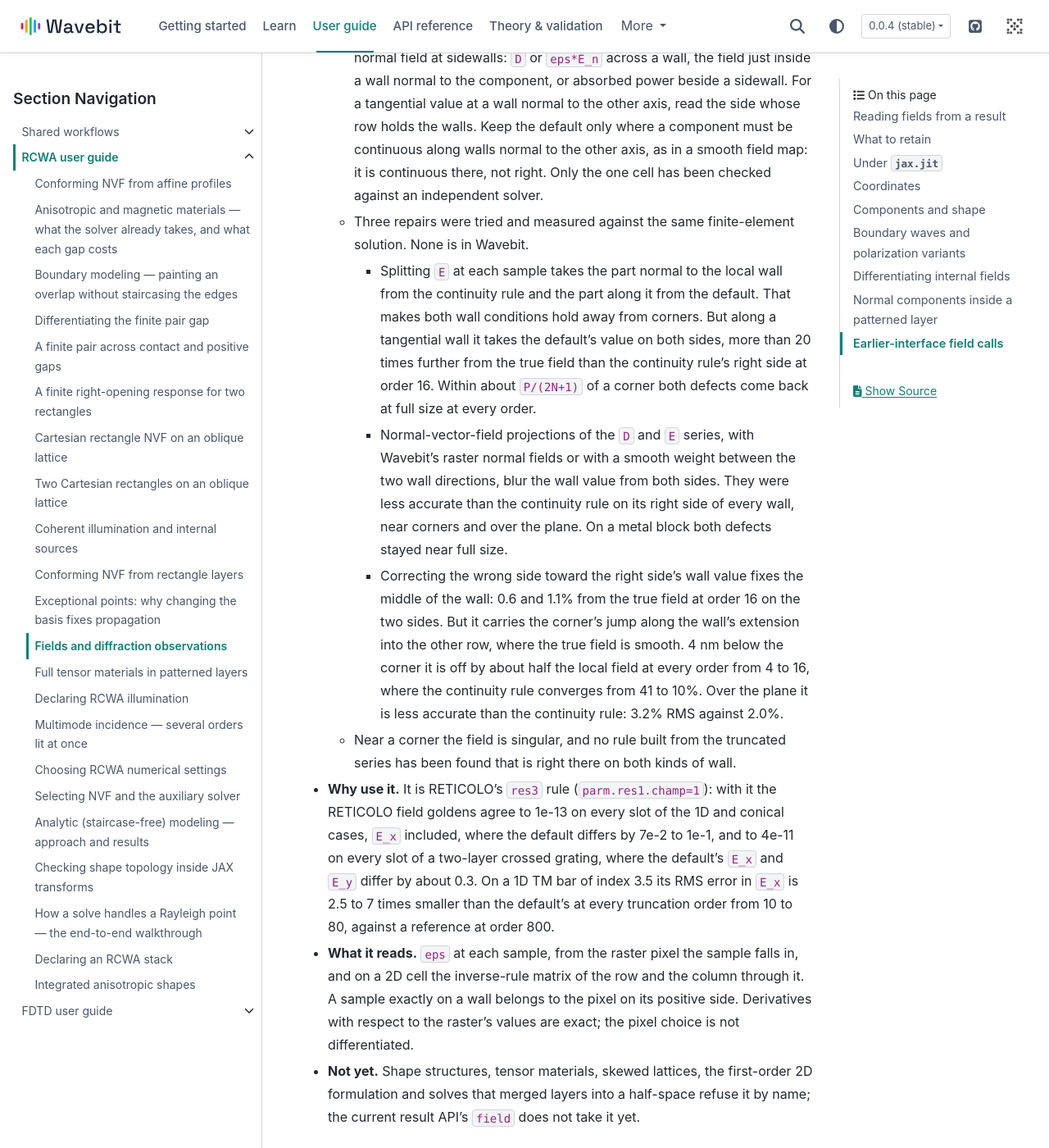
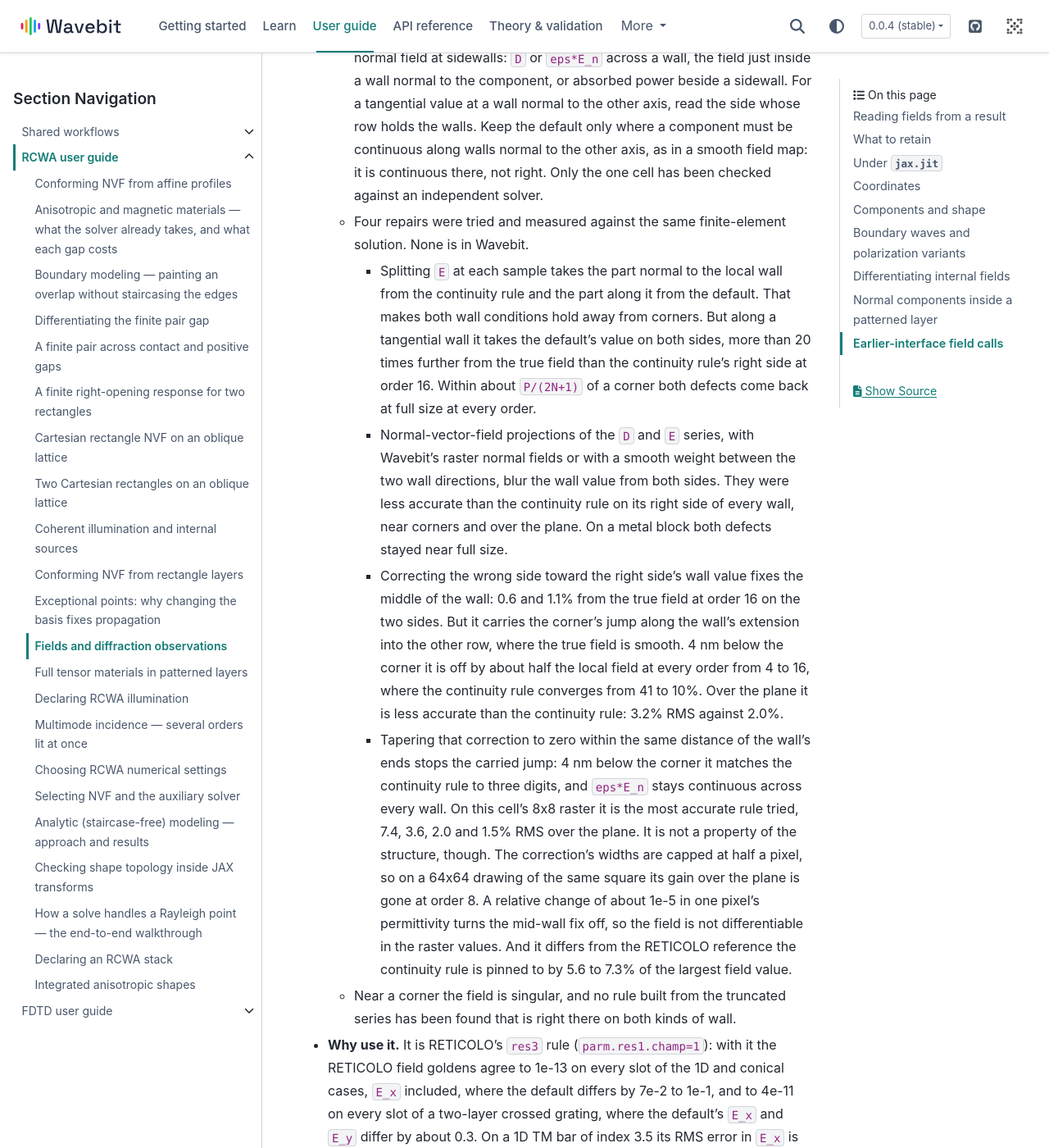
Before and after one commit to fieldalgo/wavebit, a Sphinx documentation site: the page built from docs/guide/rcwa/fields.md, in a window 1280 px wide and 1400 px high, scrolled down 7796 px. Shown: the whole window at 82% size. Built offline with Sphinx 7.4.7 and the PyData theme 0.15.4, drawn with Linux system fonts in a browser that asks for light colours; pages that are not in the unit, such as notebooks, are missing from menus.

Commit message:
docs: record the corner-guarded correction and why it is not in Wavebit
Tapering the frozen wall correction to zero near the wall's ends stops it
carrying the corner's jump into the other row: 4 nm below the corner it
matches the continuity rule to three digits, and eps*E_n stays continuous at
every wall. On the finite-element cell's 8x8 raster it is the most accurate
rule tried (7.4, 3.6, 2.0, 1.5% RMS over the plane against 8.6, 4.3, 2.8,
2.0%).

It is a property of that raster, not of the structure. The widths are capped
at half a pixel, so a 64x64 drawing of the same square loses the plane gain
at order 8; a relative change of about 1e-5 in one pixel's permittivity turns
the mid-wall fix off, so the field is not differentiable in the raster; and
it misses the RETICOLO champ=1 golden by 5.6-7.3% of the largest field.

Co-Authored-By: Claude Opus 5.5 <noreply@anthropic.com>

```diff
--- a/docs/guide/rcwa/fields.md
+++ b/docs/guide/rcwa/fields.md
@@ -243,7 +243,7 @@ M. P. Jurek, J. Mod. Opt. 45, 1357 (1998)). The default, `'fourier'`, is unchang
     continuous along walls normal to the other axis, as in a smooth field map: it is
     continuous there, not right. Only the one cell has been checked against an independent
     solver.
-  - Three repairs were tried and measured against the same finite-element solution. None is
+  - Four repairs were tried and measured against the same finite-element solution. None is
     in Wavebit.
     - Splitting `E` at each sample takes the part normal to the local wall from the
       continuity rule and the part along it from the default. That makes both wall conditions
@@ -262,6 +262,15 @@ M. P. Jurek, J. Mod. Opt. 45, 1357 (1998)). The default, `'fourier'`, is unchang
       smooth. 4 nm below the corner it is off by about half the local field at every order
       from 4 to 16, where the continuity rule converges from 41 to 10%. Over the plane it is
       less accurate than the continuity rule: 3.2% RMS against 2.0%.
+    - Tapering that correction to zero within the same distance of the wall's ends stops the
+      carried jump: 4 nm below the corner it matches the continuity rule to three digits, and
+      `eps*E_n` stays continuous across every wall. On this cell's 8x8 raster it is the most
+      accurate rule tried, 7.4, 3.6, 2.0 and 1.5% RMS over the plane. It is not a property of
+      the structure, though. The correction's widths are capped at half a pixel, so on a 64x64
+      drawing of the same square its gain over the plane is gone at order 8. A relative change
+      of about 1e-5 in one pixel's permittivity turns the mid-wall fix off, so the field is
+      not differentiable in the raster values. And it differs from the RETICOLO reference the
+      continuity rule is pinned to by 5.6 to 7.3% of the largest field value.
   - Near a corner the field is singular, and no rule built from the truncated series has
     been found that is right there on both kinds of wall.
 - **Why use it.** It is RETICOLO's `res3` rule (`parm.res1.champ=1`): with it the RETICOLO field
```
